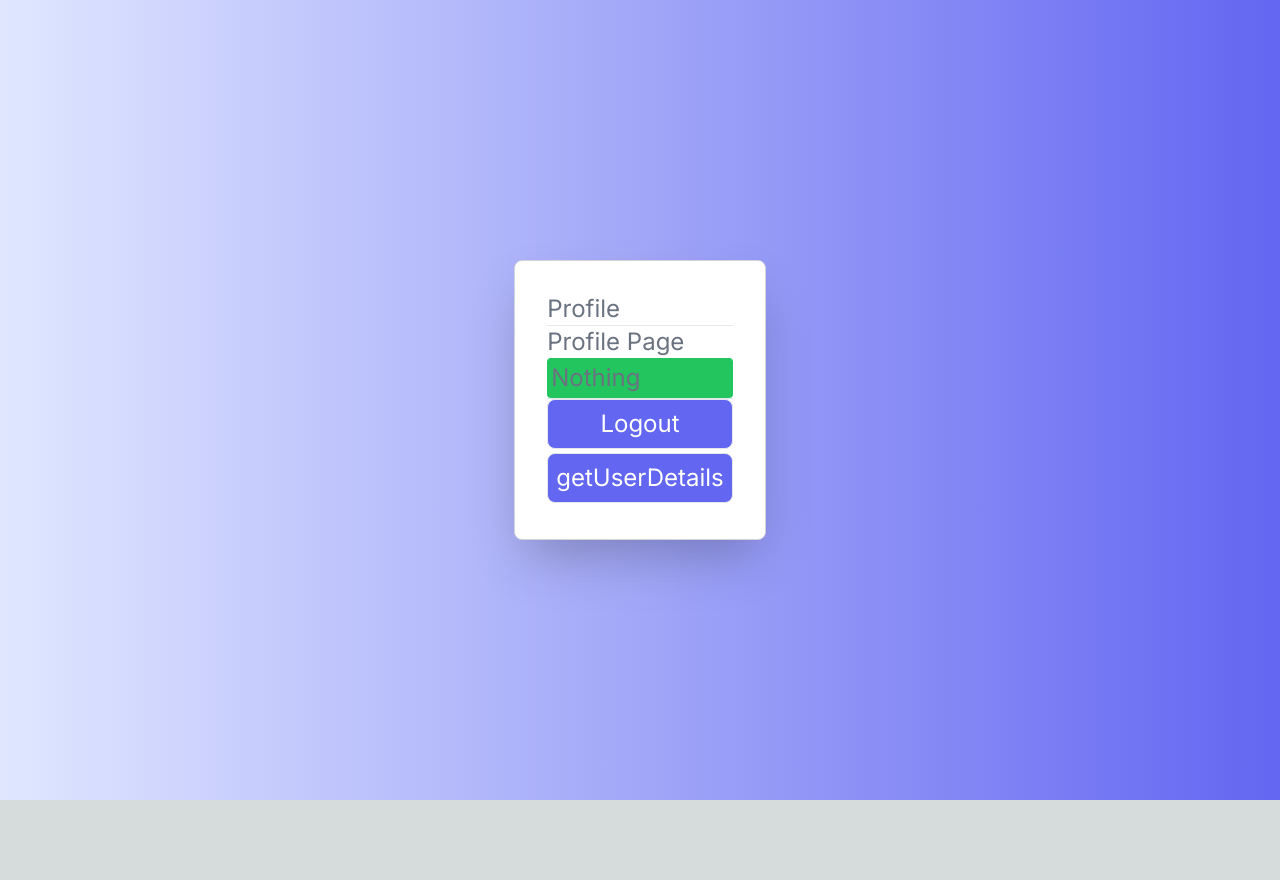
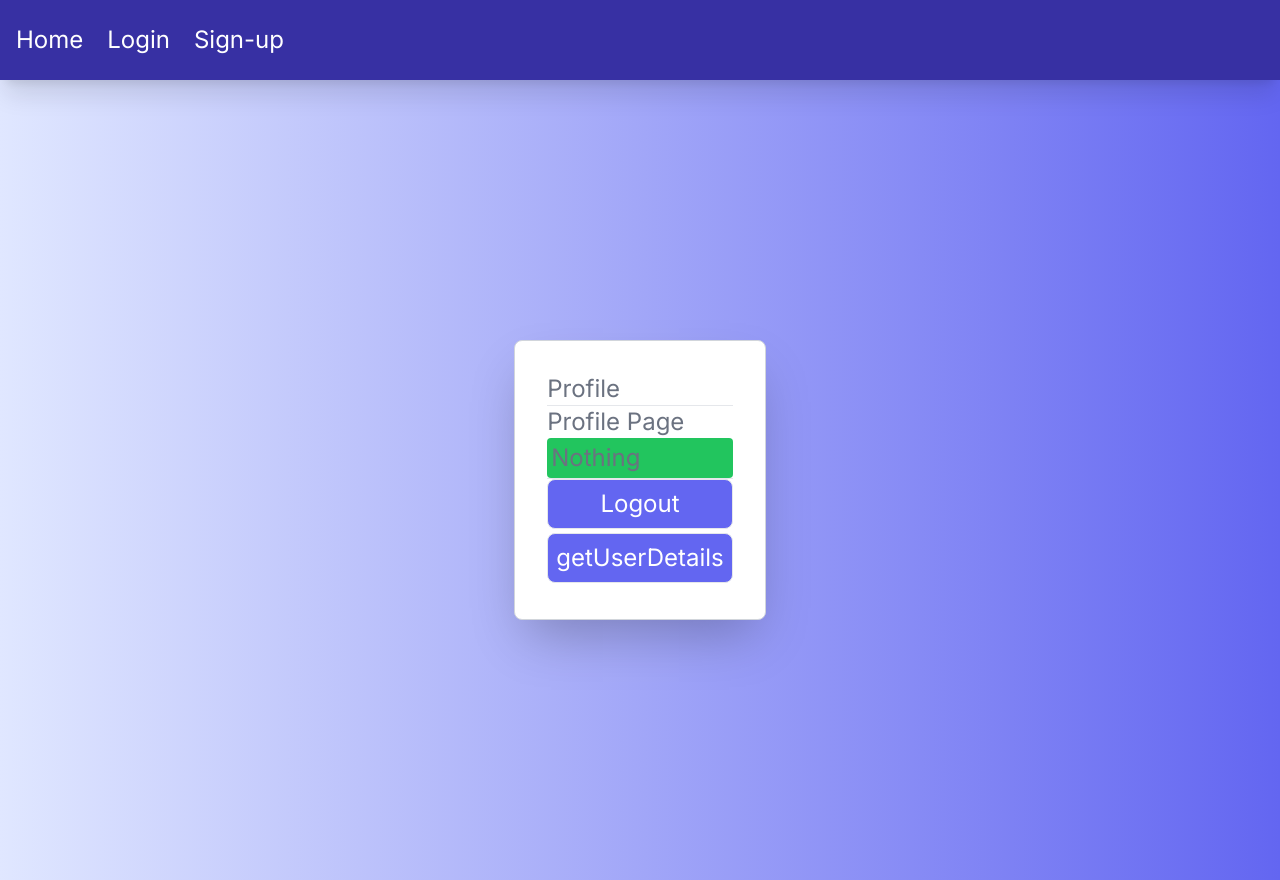
Before and after one commit to chinosj89/nextjs-auth, a Next.js app: page /profile in a window 1280 px wide. Before the commit the page ends 800 px from the top, so only its background shows below. Built offline with nearby package versions, Linux system fonts and the light colour scheme; no server answers.

Commit message:
added where login is directed to user profile with id instead of button push

```diff
--- a/src/app/components/Navbar.jsx
+++ b/src/app/components/Navbar.jsx
@@ -3,9 +3,9 @@ import Link from "next/link";
 const Navbar = () => {
 
     return (
-        <div className="w-full h-20 bg-indigo-800 sticky top-0">
-            <div className="container mx-auto px-4 h-full">
-                <div className="flex justify-center items-center h-full text-2xl">
+        <div className="w-full h-20 bg-indigo-800 sticky top-0 shadow-xl">
+            <div className="container mx-auto px-4 h-full w-full">
+                <div className="flex justify-between items-center h-full text-2xl">
                     <div className="flex flex-row gap-x-6 text-white">
 
                         <Link href="/" >Home</Link>
--- a/src/app/home/page.jsx
+++ b/src/app/home/page.jsx
@@ -3,7 +3,6 @@
 import Layout from '../components/Layout';
 import React from 'react'
 import Image from 'next/image';
-//import Navbar from '../components/Navbar';
 export default function HomePage() {
 
 
--- a/src/app/profile/[id]/page.jsx
+++ b/src/app/profile/[id]/page.jsx
@@ -1,10 +1,30 @@
+"use client"
+import axios from 'axios'
+import { useRouter } from 'next/navigation';
 export default function UserProfile({ params }) {
+    const router = useRouter();
+    const logout = async () => {
+        try {
+            // added /api instead of just api and worked due to the file structure
+            await axios.get('/api/users/logout')
+            router.push('/login')
+            // add toast success
+        } catch (error) {
+            console.log(error.message);
+            // add toast
+        }
+    }
+
     return (
         <div className="flex flex-col items-center justify-center min-h-screen py-2">
             <h1>Profile</h1>
             <hr />
             <p className="text-4xl">Profile Page
                 <span className="p-2 ml-2 rounded bg-teal-500 text-white">{params.id}</span></p>
+
+            <button className="p-2 mb-1 border rounded-lg text-white bg-indigo-500 hover:bg-indigo-600 active:bg-indigo-700 focus:outline-none focus:ring focus:ring-indigo-300 ..."
+                onClick={logout}>
+                Logout </button>
         </div>
     )
 }
--- a/src/app/profile/page.jsx
+++ b/src/app/profile/page.jsx
@@ -1,11 +1,32 @@
 "use client"
 import axios from 'axios'
 import Link from "next/link";
-import React, { useState } from 'react'
+import React, { useState, useEffect, useCallback } from 'react'
 import { useRouter } from 'next/navigation';
+import Layout from '../components/Layout';
 export default function ProfilePage() {
     const router = useRouter();
     const [data, setData] = useState("nothing")
+
+    const getUserDetails = useCallback(async () => {
+        try {
+            const res = await axios.get('/api/users/me');
+            console.log(res.data);
+            setData(res.data.data._id);
+
+            // Update URL with the user ID
+            router.push(`/profile/${res.data.data._id}`);
+        } catch (error) {
+            console.log(error.message);
+            // Handle error, maybe show a toast
+        }
+    }, [setData, router]);
+
+    // Use useEffect to fetch user details when the component mounts
+    useEffect(() => {
+        getUserDetails();
+    }, [getUserDetails]);
+
     const logout = async () => {
         try {
             await axios.get('api/users/logout')
@@ -16,14 +37,8 @@ export default function ProfilePage() {
             // add toast
         }
     }
-
-    const getUserDetails = async () => {
-        const res = await axios.get('/api/users/me')
-        console.log(res.data);
-        setData(res.data.data._id)
-    }
-
     return (
+        <Layout>
             <div className="p-12 flex items-center justify-center min-h-screen bg-gradient-to-r from-indigo-100 to-indigo-500">
                 <div className="p-8 flex flex-col bg-white text-gray-500 text-2xl border border-gray-300 rounded-lg focus:outline-none focus:border-gray-600 shadow-2xl">
                     <h1>Profile</h1>
@@ -43,5 +58,6 @@ export default function ProfilePage() {
 
                 </div>
             </div>
+        </Layout>
     )
 }
```
Lines whose indentation alone changed are shown as unchanged.
